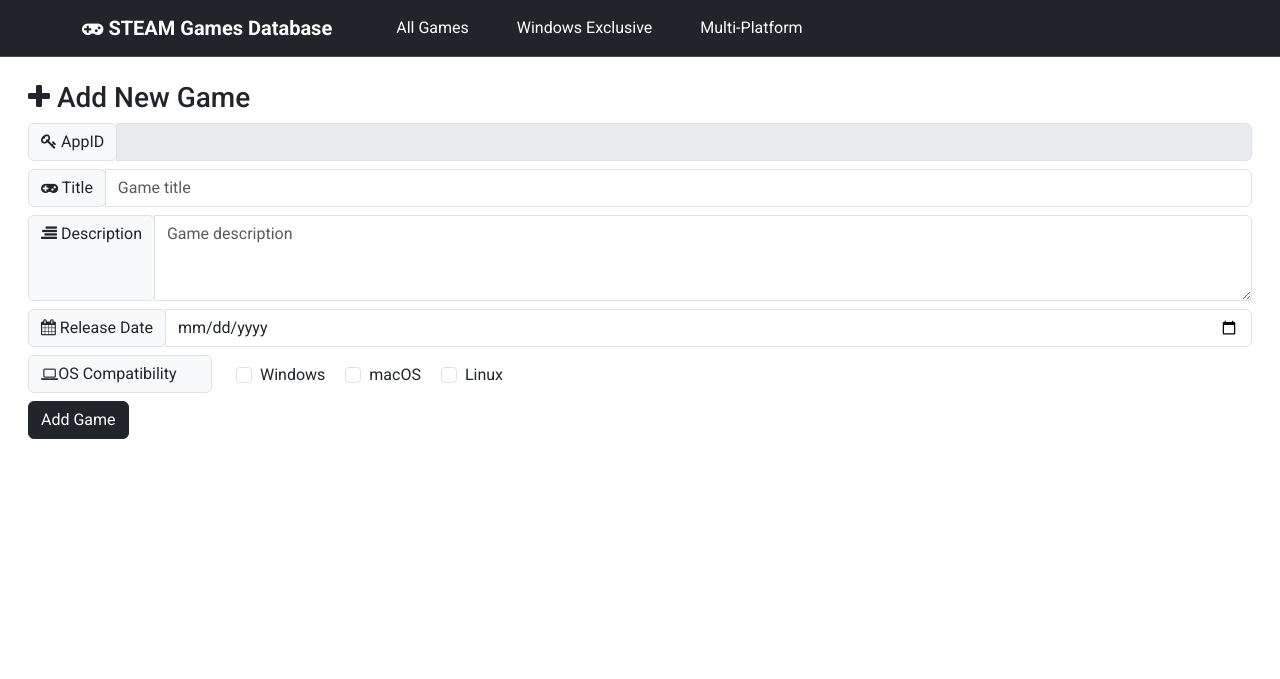
After one commit to eneii313/stadvdb_mco2, a Flask app: template templates/new_game.html in a window 1280 px wide. The commit adds this page. Shown: the top 679 px of the page. Run offline with Flask 3, Linux system fonts and the light colour scheme; the template is opened without the code that fills it, so the values that code supplies are empty.

Commit message:
add game UI

```diff
--- a/app.py
+++ b/app.py
@@ -71,6 +71,18 @@ def fetch_data_from_node(node, query, params=None):
 def home():
     return render_template("index.html")
 
+@app.route('/new_game')
+def new_game():
+    node_id = session.get('engine')
+    node = next((node for node in nodes if node["id"] == node_id), None)
+
+    #TODO: auto-increment appid after adding game
+    query = "SELECT AppID FROM games ORDER BY AppID DESC LIMIT 1;"
+    new_id = fetch_data_from_node(node, query)
+    session['new_id'] = new_id[0][0] + 10
+
+    return render_template("new_game.html", AppID=session.get('new_id'))
+
 @app.route('/all_games')
 def all_games():
     # close all connections before accessing this node
@@ -86,6 +98,7 @@ def all_games():
     data = fetch_data_from_node(node, query)
 
     session['total'] = data[0][0]
+    session['engine'] = node['id']
 
     if data:
         return render_template("all_games.html", total_count=session.get('total', 0))
@@ -94,8 +107,8 @@ def all_games():
 
 @app.route('/search_all')
 def search_all():
-    node = nodes[0] # all games node
-    try_connection(node)
+    node_id = session.get('engine')
+    node = next((node for node in nodes if node["id"] == node_id), None)
 
     search = request.args.get('search')
 
--- a/templates/all_games.html
+++ b/templates/all_games.html
@@ -17,7 +17,7 @@
                         value="{{ query }}"
                         />
                     <div class="input-group-append ms-2">
-                        <button type="submit" class="btn btn-secondary">Search</button>
+                        <button type="submit" class="btn btn-dark">Search</button>
                     </div>
                 </div>
             </div>
@@ -30,7 +30,7 @@
     <h6>{{ result_count | default(0) }} out of {{ total_count  | default(0) }} games</h6>
 </div>
 <div class="mt-2">
-    <a id="add-game-all" class="btn btn-dark" href="#" role="button">+ Add New Game</a>
+    <a id="add-game-btn" class="btn btn-dark" href="/new_game" role="button">+ Add New Game</a>
 </div>
 
 
--- /dev/null
+++ b/templates/new_game.html
@@ -0,0 +1,62 @@
+{% extends 'index.html' %}
+
+{% block content %}
+<h3><i class="fa fa-plus"></i> Add New Game</h3>
+<form id="add_game_form">
+
+    <div class="form-group input-group my-2">
+        <div class="input-group-prepend">
+		    <span class="input-group-text d-block w-100 "> <i class="fa fa-key"></i> AppID</span>
+		 </div>
+        <input name="AppID" class="form-control" value="{{ AppID }}" type="text" disabled readonly>
+    </div>
+
+    <div class="form-group input-group my-2">
+		<div class="input-group-prepend">
+		    <span class="input-group-text d-block w-100 "> <i class="fa fa-gamepad"></i> Title</span>
+		 </div>
+        <input name="name" class="form-control" placeholder="Game title" type="text">
+    </div>
+
+    <div class="form-group input-group my-2">
+    	<div class="input-group-prepend">
+		    <span class="input-group-text d-block w-100 h-100"> <i class="fa fa-align-right"></i> Description</span>
+		 </div>
+        <textarea name="about_the_game" class="form-control" rows="3" placeholder="Game description"></textarea>
+    </div>
+
+    <div class="form-group input-group my-2">
+    	<div class="input-group-prepend">
+		    <span class="input-group-text d-block w-100 h-100"> <i class="fa fa-calendar"></i> Release Date</span>
+		 </div>
+         <input name="release_date" class="form-control" type="date">
+    </div>
+
+    <div class="form-group my-2">
+        <div class="row">
+            <div class="col-2">
+                <span class="input-group-text"> <i class="fa fa-laptop"></i> OS Compatibility</span>
+            </div>
+            <div class="col mt-2">
+                <div class="form-check form-check-inline">
+                    <input class="form-check-input" type="checkbox" id="windows_cb" value="windows">
+                    <label class="form-check-label" for="windows_cb">Windows</label>
+                </div>
+                <div class="form-check form-check-inline">
+                    <input class="form-check-input" type="checkbox" id="mac_cb" value="mac">
+                    <label class="form-check-label" for="mac_cb">macOS</label>
+                </div>
+                <div class="form-check form-check-inline">
+                    <input class="form-check-input" type="checkbox" id="linux_cb" value="linux">
+                    <label class="form-check-label" for="linux_cb">Linux</label>
+                </div>
+            </div>
+        </div>
+    </div>
+
+    <div class="form-group">
+        <button type="submit" class="btn btn-dark btn-block"> Add Game  </button>
+    </div>
+
+</form>
+{% endblock %}
```
